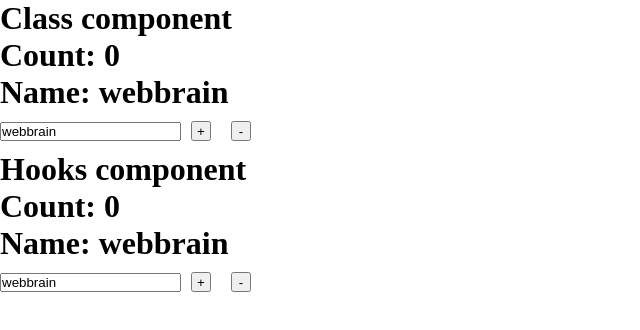
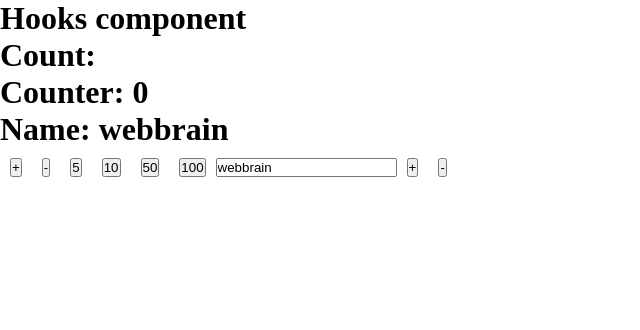
Before and after one commit to Abbos1202/React_JS, a React (Create React App) app: page / in a window 1280 px wide. Shown: the top 330 px of the page, without its empty margins (0-640 px from the left). Built offline with nearby package versions, Linux system fonts and the light colour scheme.

Commit message:
useReducer

```diff
--- a/src/Class.jsx
+++ /dev/null
@@ -1,33 +0,0 @@
-import React, { Component } from "react";
-import Hooks from "./Hooks";
-
-export default class Class extends Component {
-  constructor(props) {
-    super(props);
-    this.state = {
-      count: 0,
-      name: "webbrain",
-    };
-  }
-  render() {
-    return (
-      <div style={{ flex: 1 }}>
-        <h1>Class component</h1>
-        <h1>Count: {this.state.count}</h1>
-        <h1>Name: {this.state.name}</h1>
-        <input
-          onChange={({ target }) => this.setState(target.value)}
-          type="text"
-          value={this.state.name}
-        />
-        <button onClick={() => this.setState({ count: this.state.count + 1 })}>
-          +
-        </button>
-        <button onClick={() => this.setState({ count: this.state.count - 1 })}>
-          -
-        </button>
-        <Hooks count={this.state.count} />
-      </div>
-    );
-  }
-}
--- a/src/Hooks.jsx
+++ b/src/Hooks.jsx
@@ -1,35 +1,36 @@
-import React, { useState, useEffect } from "react";
+import React, { useState, useReducer } from "react";
 
 const Hooks = (props) => {
   const [count, setCount] = useState(props.count);
   const [name, setName] = useState("webbrain");
 
-  // case 1
-  useEffect(() => {
-    console.log("case 1");
-  });
+  const reducer = (state, action) => {
+    switch (action.type) {
+      case "plus":
+        return state + 1;
+      case "minus":
+        return state - 1;
+      case "byamount":
+        return state + action.payload;
+      default:
+        return state;
+    }
+  }
 
-  // case 2
-  useEffect(() => {
-    console.log("case 2");
-  }, []);
-
-  // case 3
-  useEffect(() => {
-    setCount(props.count)
-  }, [props.count]);
-
-  // case 4
-  useEffect(() => {
-    console.log("case 4");
-  }, [name, count]);
-
+  const [counter, dispatch] = useReducer(reducer, 0);
 
   return (
     <div style={{ flex: 1 }}>
       <h1>Hooks component</h1>
       <h1>Count: {count}</h1>
+      <h1>Counter: {counter}</h1>
       <h1>Name: {name}</h1>
+      <button onClick={() => dispatch({ type: "plus" })}>+</button>
+      <button onClick={() => dispatch({ type: "minus" })}>-</button>
+      <button onClick={() => dispatch({ type: "byamount", payload: 5 })}>5</button>
+      <button onClick={() => dispatch({ type: "byamount", payload: 10 })}>10</button>
+      <button onClick={() => dispatch({ type: "byamount", payload: 50 })}>50</button>
+      <button onClick={() => dispatch({ type: "byamount", payload: 100 })}>100</button>
       <input
         onChange={({ target }) => setName(target.value)}
         type="text"
--- a/src/index.css
+++ b/src/index.css
@@ -6,6 +6,4 @@
 
 button {
   margin: 10px;
-  width: 20px;
-  height: 20px;
 }
--- a/src/root.js
+++ b/src/root.js
@@ -1,12 +1,12 @@
 import React from "react";
-import Class from "./Class";
+import Hooks from "./Hooks";
 
 
-class Root extends React.Component{
+class Root extends React.Component {
     render() {
         return (
-            <div style={{display: 'flex'}}>
-                <Class />
+            <div>
+                <Hooks />
             </div>
         )
     }
```
Also changed, not shown: review.js (+7 -0 lines).
